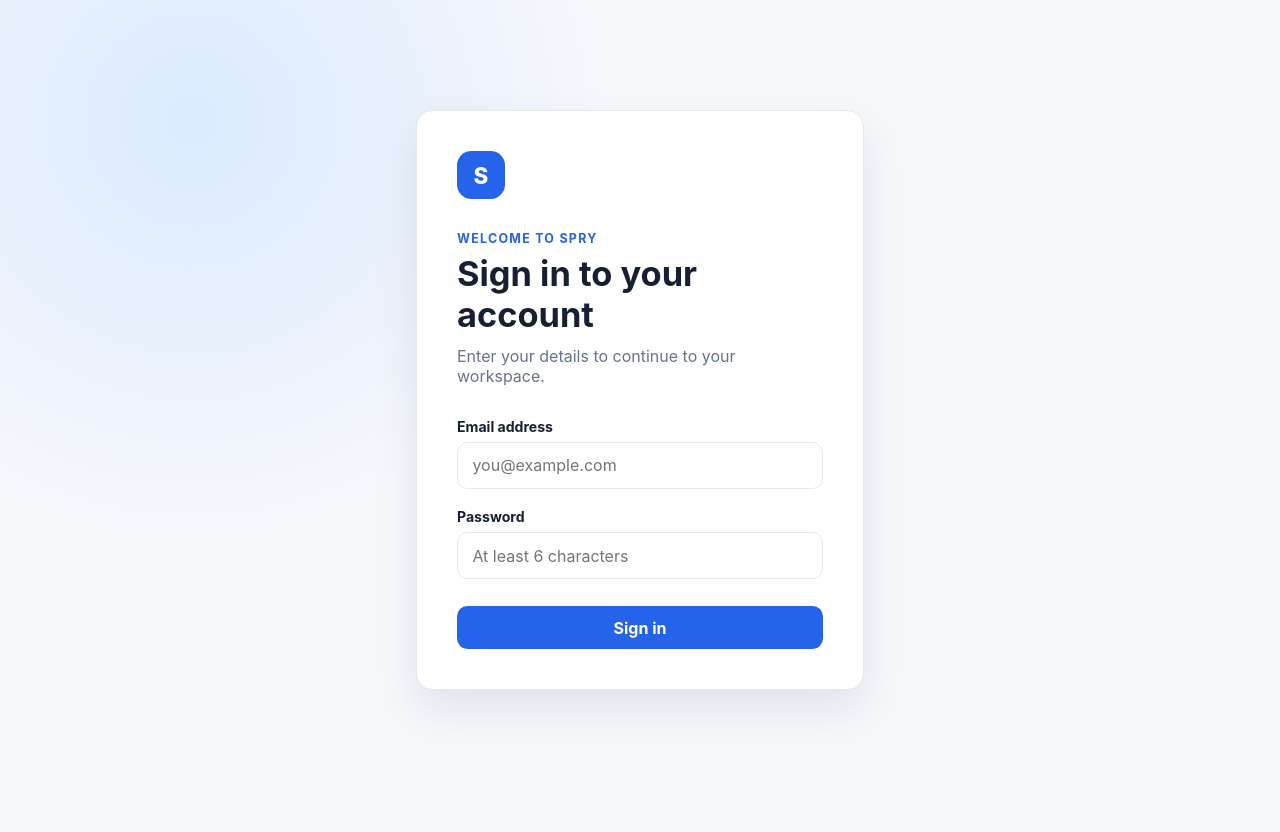
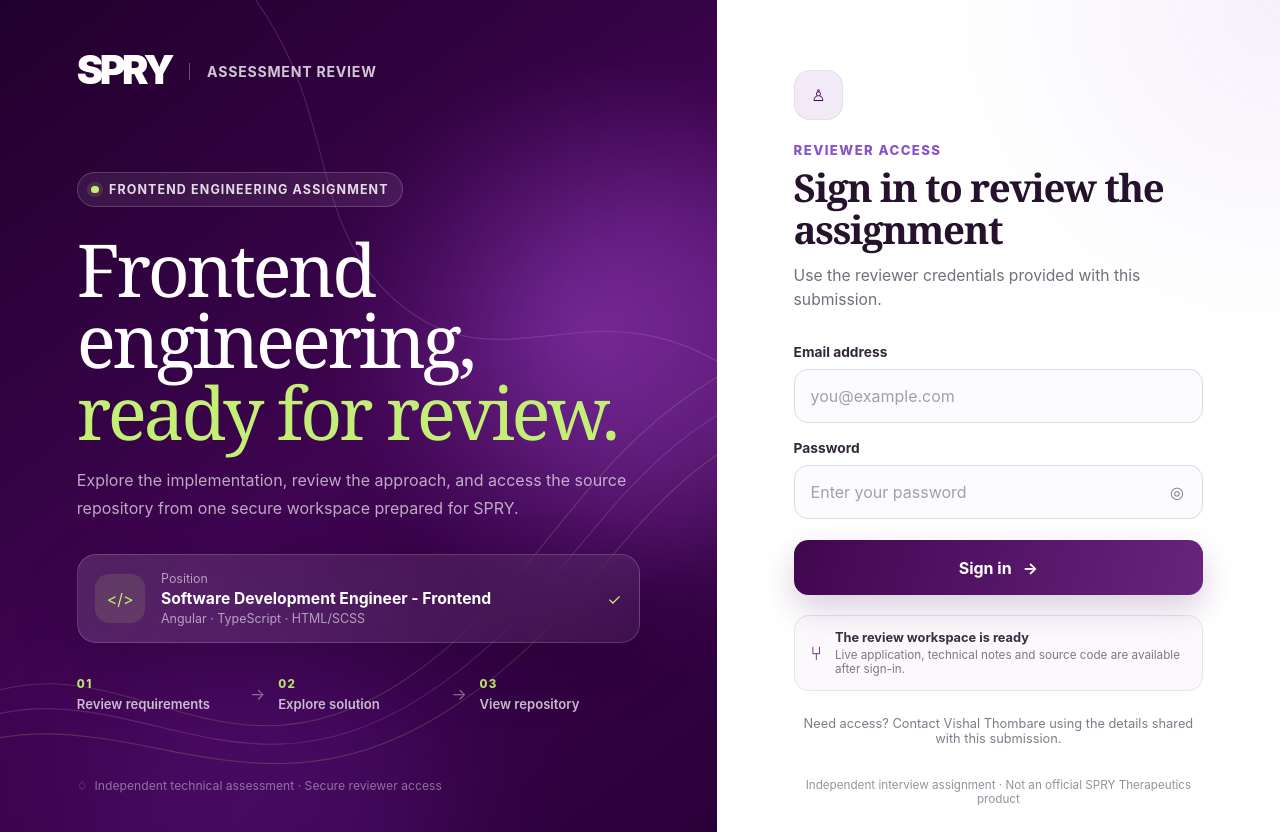
Before and after one commit to vishalthombare/SPRY-Frontend-Assessment, an Angular app: page /login in a window 1280 px wide. Before the commit the page ends 800 px from the top, so only its background shows below. Built offline with nearby package versions, Linux system fonts and the light colour scheme.

Commit message:
feat: apply approved sign-in design

```diff
--- a/angular.json
+++ b/angular.json
@@ -65,8 +65,8 @@
                 },
                 {
                   "type": "anyComponentStyle",
-                  "maximumWarning": "4kB",
-                  "maximumError": "8kB"
+                  "maximumWarning": "7kB",
+                  "maximumError": "10kB"
                 }
               ],
               "outputHashing": "all"
--- a/src/app/features/auth/pages/login/login.html
+++ b/src/app/features/auth/pages/login/login.html
@@ -1,10 +1,36 @@
-<main class="login-page"><section class="login-panel" aria-labelledby="login-title">
-  <div class="brand-mark">S</div><p class="eyebrow">Welcome to SPRY</p><h1 id="login-title">Sign in to your account</h1><p class="intro">Enter your details to continue to your workspace.</p>
-  <form [formGroup]="form" (ngSubmit)="submit()" novalidate>
-    <label for="email">Email address</label><input id="email" type="email" formControlName="email" autocomplete="email" placeholder="you@example.com" />
-    @if (form.controls.email.touched && form.controls.email.invalid) { <small>Please enter a valid email.</small> }
-    <label for="password">Password</label><input id="password" type="password" formControlName="password" autocomplete="current-password" placeholder="At least 6 characters" />
-    @if (form.controls.password.touched && form.controls.password.invalid) { <small>Password must be at least 6 characters.</small> }
-    <button class="button button-primary button-block" type="submit">Sign in</button>
-  </form>
-</section></main>
+<main class="auth-shell">
+  <section class="brand-panel" aria-labelledby="portal-introduction">
+    <div class="brand-glow glow-one"></div><div class="brand-glow glow-two"></div>
+    <svg class="brand-lines" aria-hidden="true" viewBox="0 0 920 1040" fill="none" preserveAspectRatio="none">
+      <path d="M-75 895C142 764 267 1010 515 853C710 730 744 539 994 435"></path><path d="M-91 927C137 797 282 1033 541 872C748 744 777 557 1018 474"></path><path d="M-106 960C129 830 297 1056 567 893C786 761 812 579 1041 514"></path><path d="M298 -37C442 121 384 271 508 376C650 496 764 337 957 475"></path>
+    </svg>
+    <header class="brand-header"><span class="wordmark">SPRY</span><span class="portal-label">Assessment Review</span></header>
+    <div class="brand-content">
+      <div class="assignment-label"><span></span>Frontend engineering assignment</div>
+      <h1 id="portal-introduction">Frontend engineering, <em>ready for review.</em></h1>
+      <p class="brand-copy">Explore the implementation, review the approach, and access the source repository from one secure workspace prepared for SPRY.</p>
+      <div class="challenge-card"><div class="challenge-icon" aria-hidden="true">&lt;/&gt;</div><div class="challenge-copy"><span>Position</span><strong>Software Development Engineer - Frontend</strong><span>Angular · TypeScript · HTML/SCSS</span></div><span class="challenge-check" aria-label="Ready">✓</span></div>
+      <div class="journey" aria-label="Assessment steps"><div><span>01</span><p>Review requirements</p></div><b>→</b><div><span>02</span><p>Explore solution</p></div><b>→</b><div><span>03</span><p>View repository</p></div></div>
+    </div>
+    <footer class="brand-footer">♢&nbsp; Independent technical assessment · Secure reviewer access</footer>
+  </section>
+
+  <section class="login-panel" aria-labelledby="login-title">
+    <header class="mobile-brand"><span class="wordmark">SPRY</span><span class="portal-label">Assessment Review</span></header>
+    <div class="login-wrap">
+      <div class="login-heading"><div class="login-icon" aria-hidden="true">♙</div><p>Reviewer access</p><h2 id="login-title">Sign in to review the assignment</h2><span>Use the reviewer credentials provided with this submission.</span></div>
+      <form [formGroup]="form" (ngSubmit)="submit()" novalidate>
+        <label for="email">Email address</label>
+        <input id="email" type="email" formControlName="email" autocomplete="email" placeholder="you@example.com" [class.invalid]="form.controls.email.touched && form.controls.email.invalid" />
+        @if (form.controls.email.touched && form.controls.email.invalid) { <small>Please enter a valid email address.</small> }
+        <label class="password-label" for="password">Password</label>
+        <div class="password-field"><input id="password" [type]="showPassword() ? 'text' : 'password'" formControlName="password" autocomplete="current-password" placeholder="Enter your password" [class.invalid]="form.controls.password.touched && form.controls.password.invalid" /><button type="button" [attr.aria-label]="showPassword() ? 'Hide password' : 'Show password'" (click)="showPassword.set(!showPassword())">{{ showPassword() ? '◉' : '◎' }}</button></div>
+        @if (form.controls.password.touched && form.controls.password.invalid) { <small>Password must be at least 6 characters.</small> }
+        <button class="sign-in-button" type="submit">Sign in <span aria-hidden="true">→</span></button>
+      </form>
+      <div class="repository-note"><span aria-hidden="true">⑂</span><div><strong>The review workspace is ready</strong><small>Live application, technical notes and source code are available after sign-in.</small></div></div>
+      <p class="support-copy">Need access? Contact Vishal Thombare using the details shared with this submission.</p>
+    </div>
+    <footer class="login-footer">Independent interview assignment · Not an official SPRY Therapeutics product</footer>
+  </section>
+</main>
--- a/src/app/features/auth/pages/login/login.scss
+++ b/src/app/features/auth/pages/login/login.scss
@@ -1,10 +1,21 @@
-@use '../../../../../styles/variables' as v;
-.login-page { min-height: 100vh; display: grid; place-items: center; padding: 1.25rem; background: radial-gradient(circle at 15% 15%, #dbeafe, transparent 32%), v.$color-surface; }
-.login-panel { width: min(100%, 28rem); padding: clamp(1.5rem, 5vw, 2.5rem); border: 1px solid v.$color-border; border-radius: v.$radius-lg; background: #fff; box-shadow: v.$shadow-lg; }
-.brand-mark { display: grid; place-items: center; width: 3rem; height: 3rem; margin-bottom: 2rem; border-radius: .9rem; color: #fff; background: v.$color-primary; font-size: 1.4rem; font-weight: 800; }
-.eyebrow { margin: 0 0 .45rem; color: v.$color-primary; font-size: .78rem; font-weight: 700; letter-spacing: .1em; text-transform: uppercase; }
-h1 { margin: 0; font-size: clamp(1.65rem, 5vw, 2.15rem); } .intro { margin: .65rem 0 2rem; color: v.$color-muted; }
-form { display: grid; } label { margin: 0 0 .45rem; font-size: .88rem; font-weight: 650; }
-input { width: 100%; margin-bottom: 1.2rem; padding: .78rem .9rem; border: 1px solid v.$color-border; border-radius: v.$radius-md; outline: none; }
-input:focus { border-color: v.$color-primary; box-shadow: 0 0 0 3px rgba(37, 99, 235, .13); }
-small { margin: -1rem 0 1rem; color: v.$color-danger; } .button { margin-top: .5rem; }
+$purple: #4b095b; $deep: #24002f; $violet: #8753cd; $lime: #c3ef76; $ink: #27122e; $muted: #766d7b; $border: #ded8e2;
+:host { display: block; min-height: 100%; color: $ink; }
+.auth-shell { min-height: 100svh; display: grid; grid-template-columns: minmax(34rem, 1.12fr) minmax(30rem, .88fr); background: #fff; }
+.brand-panel { position: relative; isolation: isolate; overflow: hidden; min-height: 100svh; display: flex; flex-direction: column; padding: clamp(2rem, 4vw, 4.25rem) clamp(2.5rem, 6vw, 7.5rem) 2.4rem; color: #fff; background: radial-gradient(circle at 82% 40%, rgba(137,58,181,.42), transparent 35%), linear-gradient(143deg, #21002c, #3e0450 52%, #2b0039); }
+.brand-panel::after { position: absolute; z-index: -2; inset: 0; content: ''; opacity: .3; background-image: radial-gradient(rgba(255,255,255,.2) .7px, transparent .7px); background-size: 8px 8px; mask-image: linear-gradient(to bottom, transparent 6%, #000 40%, transparent 89%); }
+.brand-glow { position: absolute; z-index: -1; width: 23rem; height: 23rem; border-radius: 50%; filter: blur(75px); opacity: .24; }.glow-one { top: 20%; right: -9rem; background: #c858f4; }.glow-two { bottom: -11rem; left: 11%; background: #7c24b7; }
+.brand-lines { position: absolute; z-index: -1; inset: 0; width: 100%; height: 100%; pointer-events: none; }.brand-lines path { stroke: rgba(195,239,118,.18); stroke-width: 1.4; }.brand-lines path:nth-child(even) { stroke: rgba(213,143,255,.2); }
+.brand-header, .mobile-brand { display: flex; align-items: center; gap: 1.15rem; }.wordmark { color: #fff; font-size: clamp(2.05rem, 3.1vw, 2.75rem); font-weight: 900; letter-spacing: -.09em; line-height: 1; }.portal-label { padding-left: 1.05rem; border-left: 1px solid rgba(255,255,255,.3); color: rgba(255,255,255,.78); font-size: .88rem; font-weight: 650; letter-spacing: .055em; text-transform: uppercase; }
+.brand-content { width: min(100%, 41rem); margin: auto 0; padding: 4.5rem 0 3.6rem; }.assignment-label { width: fit-content; display: flex; align-items: center; gap: .65rem; padding: .55rem .85rem; border: 1px solid rgba(255,255,255,.18); border-radius: 99px; background: rgba(255,255,255,.08); color: rgba(255,255,255,.85); font-size: .78rem; font-weight: 750; letter-spacing: .09em; text-transform: uppercase; }.assignment-label span { width: .45rem; height: .45rem; border-radius: 50%; background: $lime; box-shadow: 0 0 0 4px rgba(195,239,118,.12); }
+.brand-content h1 { max-width: 39rem; margin: 1.65rem 0 1.15rem; font-family: Georgia, 'Times New Roman', serif; font-size: clamp(3.35rem, 5.7vw, 5.85rem); font-weight: 500; letter-spacing: -.045em; line-height: .98; }.brand-content h1 em { color: $lime; font-style: normal; }.brand-copy { max-width: 38rem; margin: 0; color: rgba(255,255,255,.66); font-size: clamp(1rem, 1.25vw, 1.15rem); line-height: 1.75; }
+.challenge-card { margin-top: 2rem; display: grid; grid-template-columns: auto 1fr auto; align-items: center; gap: 1rem; padding: 1rem 1.1rem; border: 1px solid rgba(255,255,255,.16); border-radius: 1.2rem; background: linear-gradient(112deg, rgba(255,255,255,.12), rgba(255,255,255,.06)); box-shadow: 0 1.5rem 4rem rgba(10,0,14,.18); backdrop-filter: blur(16px); }.challenge-icon { width: 3.1rem; height: 3.1rem; display: grid; place-items: center; border-radius: .9rem; color: $lime; background: rgba(195,239,118,.12); }.challenge-copy { display: grid; gap: .2rem; }.challenge-copy span { color: rgba(255,255,255,.58); font-size: .78rem; }.challenge-copy strong { font-size: .98rem; }.challenge-check { color: $lime; }
+.journey { margin-top: 2.1rem; display: grid; grid-template-columns: 1fr auto 1fr auto 1fr; align-items: center; gap: .8rem; }.journey div { display: grid; gap: .3rem; }.journey span { color: $lime; font-size: .72rem; font-weight: 800; letter-spacing: .12em; }.journey p { margin: 0; color: rgba(255,255,255,.74); font-size: .82rem; font-weight: 600; }.journey b { color: rgba(255,255,255,.42); font-weight: 400; }.brand-footer { color: rgba(255,255,255,.42); font-size: .76rem; }
+.login-panel { min-height: 100svh; display: flex; flex-direction: column; padding: clamp(1.6rem, 3vw, 3rem) clamp(2rem, 6vw, 7rem) 1.6rem; background: radial-gradient(circle at 100% 0%, rgba(135,83,205,.08), transparent 34%), #fff; }.mobile-brand { display: none; }.login-wrap { width: min(100%, 31rem); margin: auto; padding: 2rem 0; }.login-heading { margin-bottom: 2rem; }.login-icon { width: 3.1rem; height: 3.1rem; display: grid; place-items: center; margin-bottom: 1.4rem; border-radius: 1rem; color: $purple; background: #f2eaf6; box-shadow: inset 0 0 0 1px rgba(75,9,91,.06); }.login-heading p { margin: 0 0 .55rem; color: $violet; font-size: .82rem; font-weight: 800; letter-spacing: .11em; text-transform: uppercase; }.login-heading h2 { margin: 0; font-family: Georgia, 'Times New Roman', serif; font-size: clamp(2.25rem, 3vw, 3.15rem); font-weight: 600; letter-spacing: -.035em; line-height: 1.08; }.login-heading > span { display: block; margin-top: .85rem; color: $muted; font-size: .98rem; line-height: 1.55; }
+form { display: grid; } form > label { margin-bottom: .55rem; color: #34283a; font-size: .86rem; font-weight: 700; }.password-label { margin-top: 1.1rem; }.password-field { position: relative; }.password-field input { padding-right: 3.2rem; }.password-field button { position: absolute; top: 50%; right: .9rem; padding: .3rem; border: 0; border-radius: .5rem; color: #827989; background: transparent; cursor: pointer; transform: translateY(-50%); }
+input { width: 100%; height: 3.35rem; padding: 0 1rem; border: 1px solid $border; border-radius: .85rem; outline: none; color: #271d2c; background: #fcfbfd; transition: border-color .16s, box-shadow .16s; }input::placeholder { color: #a69eaa; }input:focus { border-color: $violet; background: #fff; box-shadow: 0 0 0 4px rgba(135,83,205,.11); }input.invalid { border-color: #c93445; }.login-panel small { margin-top: .4rem; color: #b42335; font-size: .75rem; }
+.sign-in-button { margin-top: 1.35rem; height: 3.45rem; display: flex; align-items: center; justify-content: center; gap: .7rem; border: 0; border-radius: .9rem; color: #fff; background: linear-gradient(105deg, #410650, #69247c); box-shadow: 0 .85rem 2rem rgba(75,9,91,.2); cursor: pointer; font-weight: 750; transition: transform .16s, box-shadow .16s; }.sign-in-button:hover { box-shadow: 0 1rem 2.3rem rgba(75,9,91,.28); transform: translateY(-1px); }
+.repository-note { margin-top: 1.2rem; display: flex; align-items: center; gap: .8rem; padding: .9rem 1rem; border: 1px solid #e9e3ed; border-radius: .9rem; color: $purple; background: #fbf9fc; }.repository-note > span { font-size: 1.2rem; }.repository-note div { display: grid; gap: .18rem; }.repository-note strong { color: #3b2c41; font-size: .8rem; }.repository-note small { margin: 0; color: #807686; font-size: .73rem; }.support-copy { margin: 1.55rem 0 0; color: #837a88; font-size: .8rem; text-align: center; }.login-footer { color: #99919e; font-size: .73rem; text-align: center; }
+@media (max-width: 1050px) { .auth-shell { grid-template-columns: minmax(26rem, .9fr) minmax(29rem, 1.1fr); }.brand-panel { padding-inline: 3rem; }.brand-content h1 { font-size: clamp(3.2rem, 6.4vw, 4.9rem); }.journey { gap: .45rem; } }
+@media (max-width: 800px) { .auth-shell { display: block; }.brand-panel { display: none; }.login-panel { padding: 1.5rem clamp(1.25rem, 6vw, 3rem) 1.25rem; }.mobile-brand { display: flex; }.mobile-brand .wordmark { color: $purple; font-size: 2.2rem; }.mobile-brand .portal-label { border-left-color: #d6cddd; color: #6f6375; }.login-wrap { padding: 3.5rem 0 2.5rem; } }
+@media (max-width: 430px) { .login-heading h2 { font-size: 2.15rem; }.login-footer { line-height: 1.5; } }
+@media (prefers-reduced-motion: reduce) { *, *::before, *::after { transition-duration: .01ms !important; } }
--- a/src/app/features/auth/pages/login/login.ts
+++ b/src/app/features/auth/pages/login/login.ts
@@ -1,4 +1,4 @@
-import { Component } from '@angular/core';
+import { Component, signal } from '@angular/core';
 import { FormBuilder, ReactiveFormsModule, Validators } from '@angular/forms';
 import { ActivatedRoute, Router } from '@angular/router';
 import { AuthService } from '../../../../core/auth/auth.service';
@@ -6,6 +6,7 @@
 @Component({ selector: 'app-login', imports: [ReactiveFormsModule], templateUrl: './login.html', styleUrl: './login.scss' })
 export class Login {
   readonly form;
+  readonly showPassword = signal(false);
   constructor(formBuilder: FormBuilder, private readonly auth: AuthService, private readonly route: ActivatedRoute, private readonly router: Router) {
     this.form = formBuilder.nonNullable.group({ email: ['', [Validators.required, Validators.email]], password: ['', [Validators.required, Validators.minLength(6)]] });
   }
```
